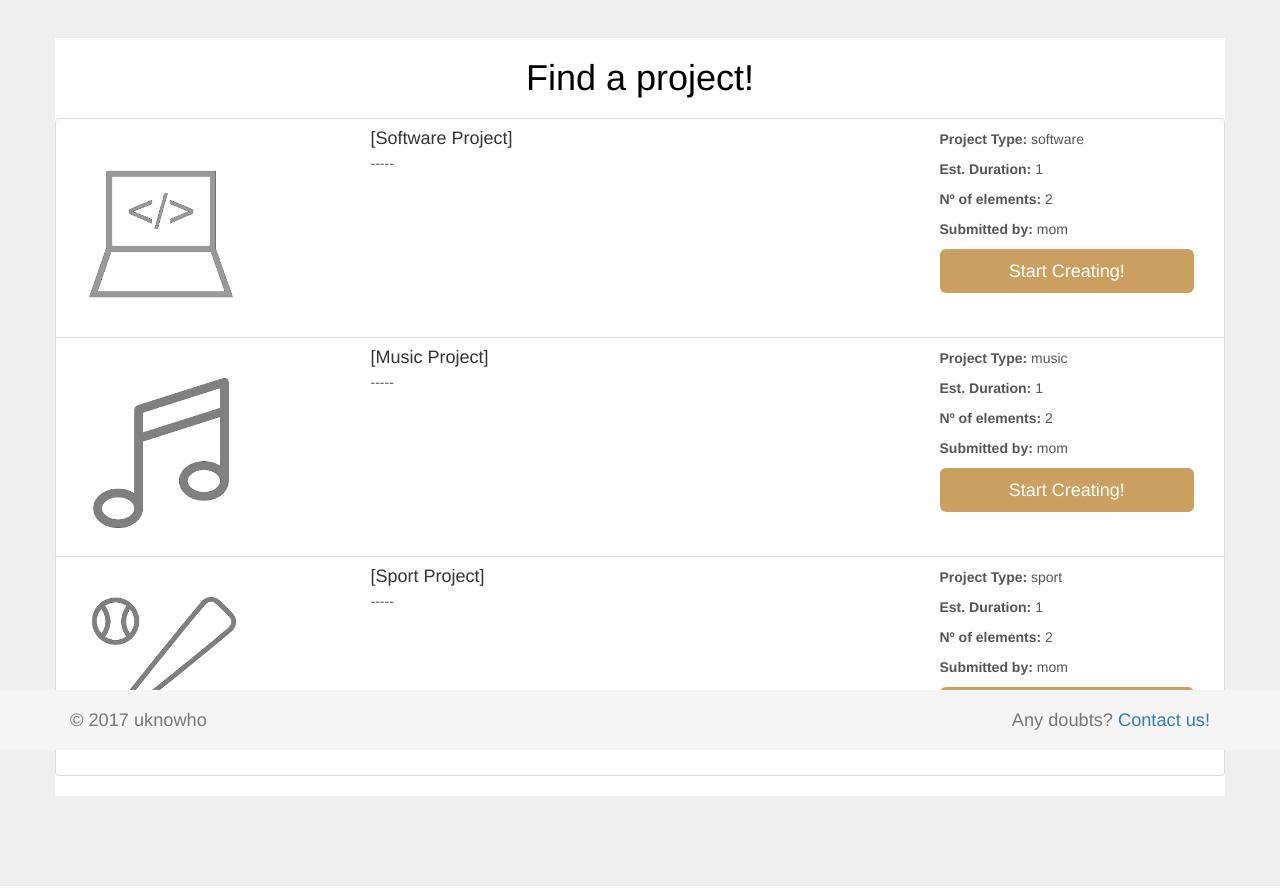
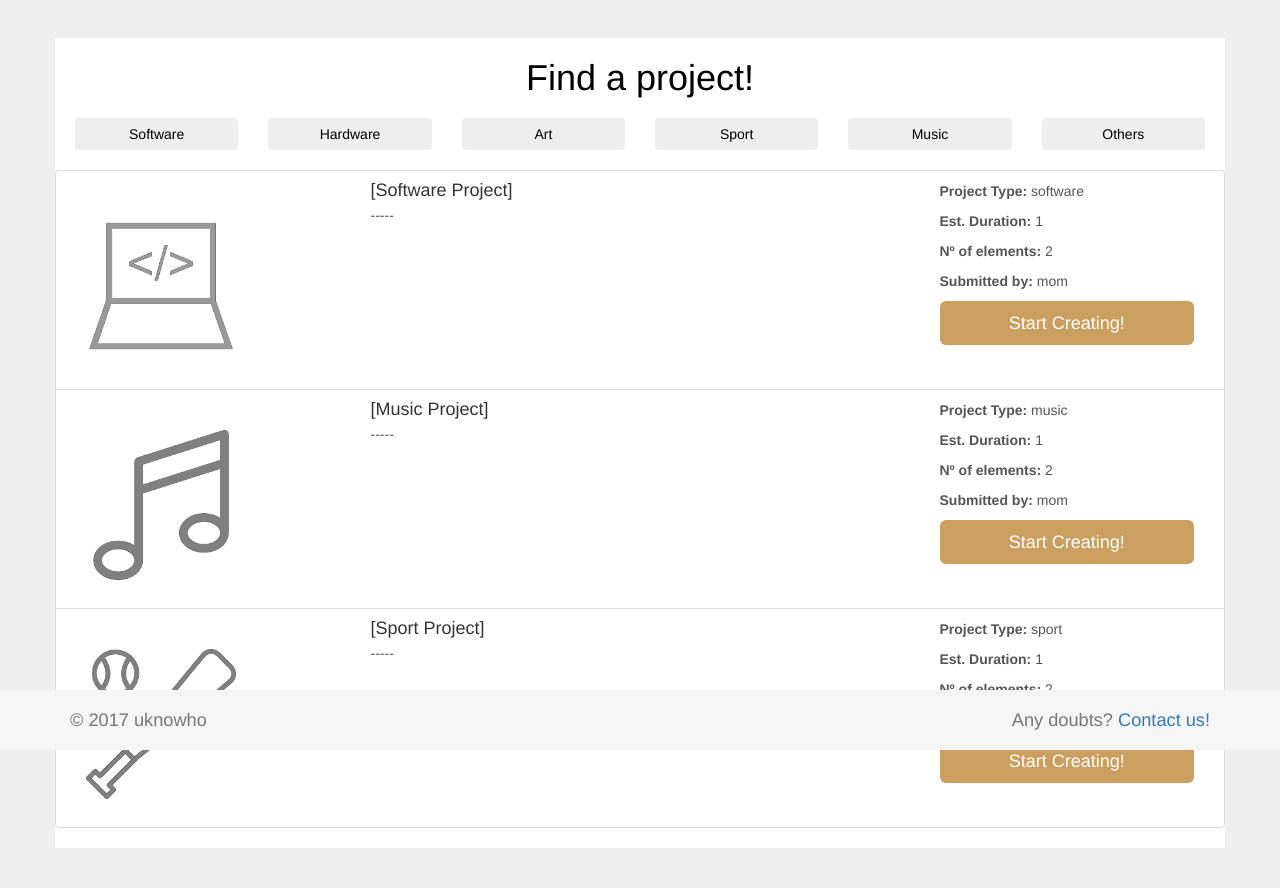
Before and after one commit to Mrrvm/uknowho, a Django app: page /dashboard/ in a window 1280 px wide. Shown: the part 50-938 px from the top of the page. Run offline with Django 3.2, Linux system fonts and the light colour scheme; a user stored in the database is signed in; data comes from the database, SQL or seed files in the repository; some libraries are stand-ins or nearby versions.

Commit message:
goodbye.

```diff
--- a/uknowho/projects/static/projects/style.css
+++ b/uknowho/projects/static/projects/style.css
@@ -239,7 +239,7 @@ a.list-group-item.active small {
     }
 }
 
-@media (max-width: 600px) {
+@media (max-width: 1035px) {
     .dashCol {
       padding: 10px;
     }
--- a/uknowho/projects/templates/projects/dashboard.html
+++ b/uknowho/projects/templates/projects/dashboard.html
@@ -13,13 +13,24 @@
 <div id="dashCtn" class="container">
   <div class="row">
       <h1 class="text-center" style="color:black">Find a project!</h1>
-      <div class="row">
-        <div class="col-md-12">
-          <ul>
-            {% for key, value in Project.projectType_CHOICES %}
-            <li>{{value}} </li>
-            {% endfor %}
-          </ul>
+      <div class="row" style="padding-left:20px;padding-right:20px;padding-top:10px;padding-bottom:20px;">
+        <div class="col-md-2">
+          <a href="/search/sw/"><button type="button" class="btn btn-default btn-block" style="background-color:#eee;color:black;"> Software </button></a>
+        </div>
+        <div class="col-md-2">
+          <a href="/search/hw/"><button type="button" class="btn btn-default btn-block" style="background-color:#eee;color:black;"> Hardware </button></a>
+        </div>
+        <div class="col-md-2">
+          <a href="/search/ar/"><button type="button" class="btn btn-default btn-block" style="background-color:#eee;color:black;"> Art </button></a>
+        </div>
+        <div class="col-md-2">
+          <a href="/search/sp/"><button type="button" class="btn btn-default btn-block" style="background-color:#eee;color:black;"> Sport </button></a>
+        </div>
+        <div class="col-md-2">
+          <a href="/search/ms/"><button type="button" class="btn btn-default btn-block" style="background-color:#eee;color:black;"> Music </button></a>
+        </div>
+        <div class="col-md-2">
+          <a href="/search/ot/"><button type="button" class="btn btn-default btn-block" style="background-color:#eee;color:black;"> Others </button></a>
         </div>
       </div>
       <div class="list-group">
```
